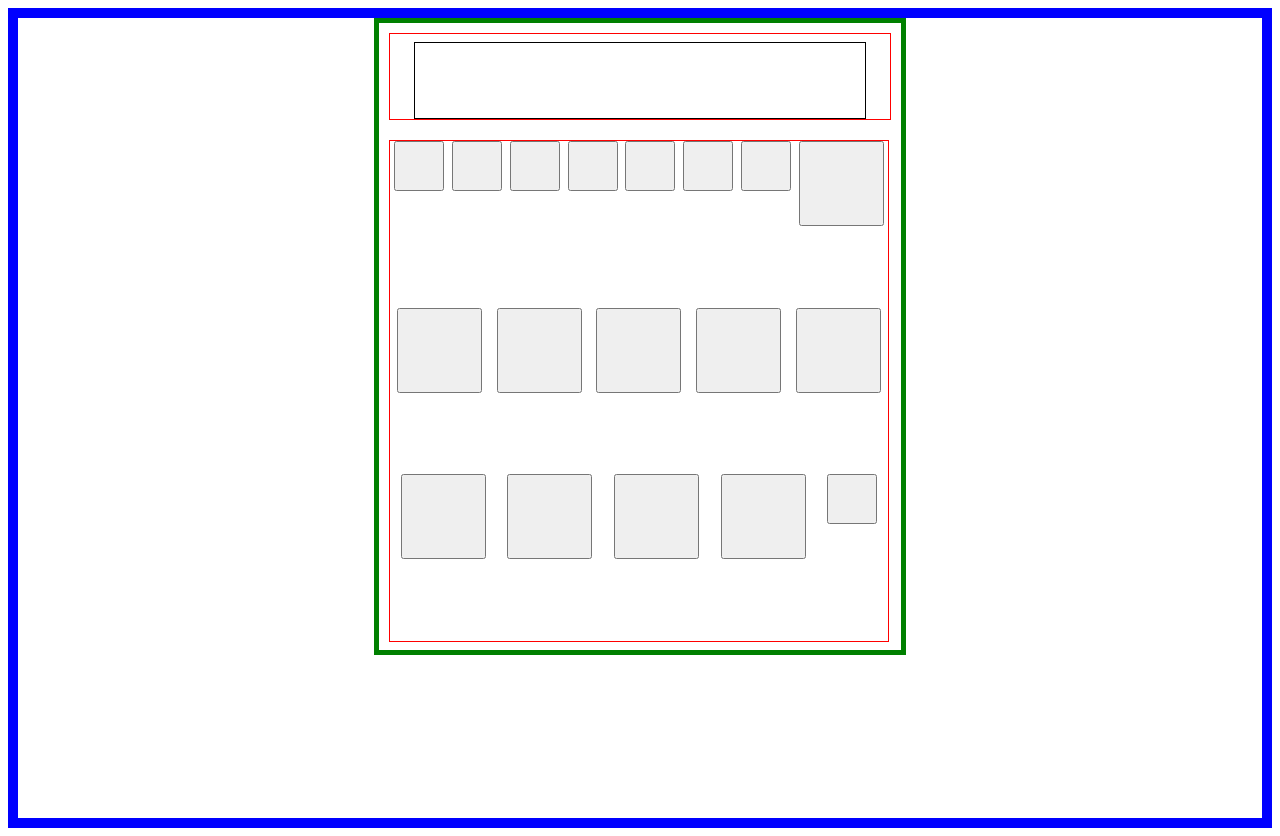
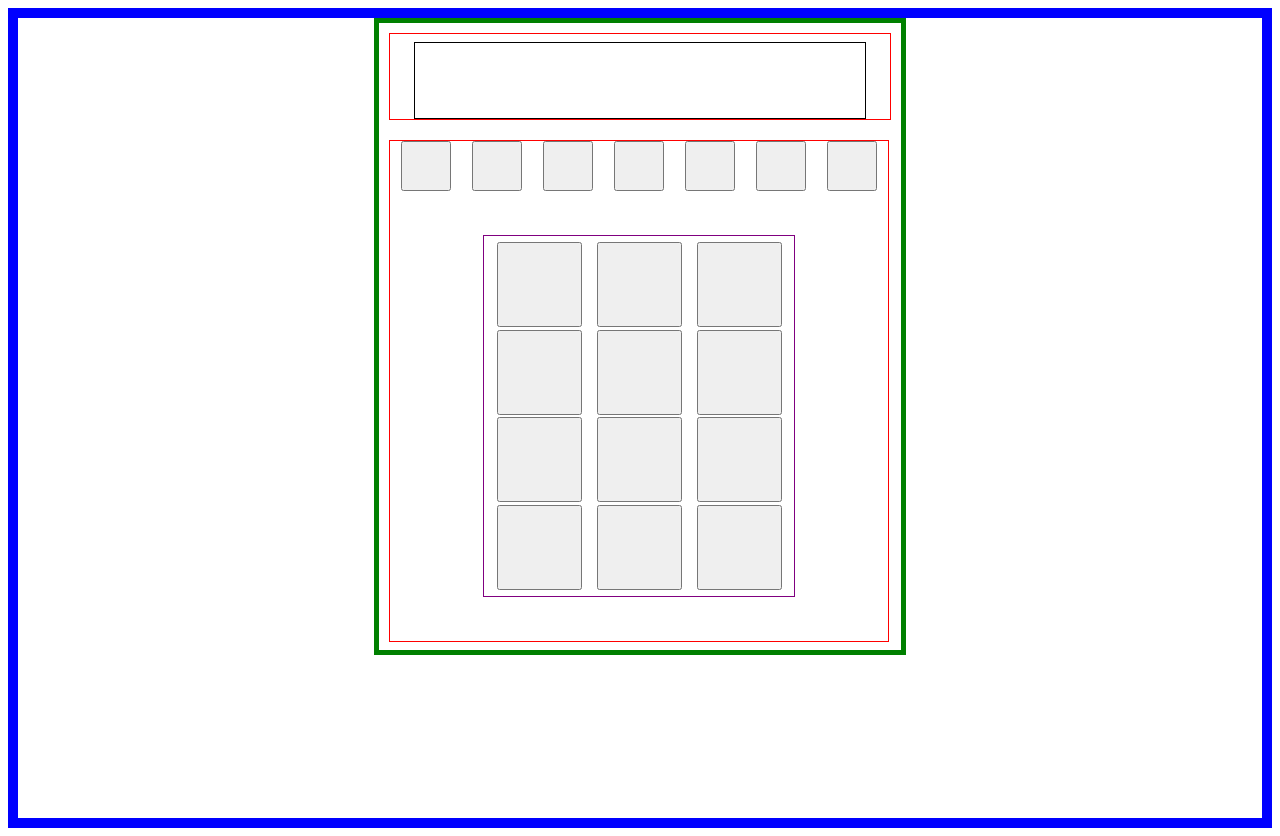
Before and after one commit to Rugwall01/TOP_Calculator, a plain HTML site: page index.html in a window 1280 px wide. Drawn offline with Linux system fonts and the light colour scheme.

Commit message:
creating number pad with buttons for all digits and for '.' and '='. Refining container structure and reformating layout. In progress.

```diff
--- a/index.html
+++ b/index.html
@@ -27,6 +27,7 @@
                                 <button class="equals"></button>
                                 <button class="point"></button>
                                 <button class="clear"></button>
+                                <div id="numberBtns">
                                     <button class="n 1"></button>
                                     <button class="n 2"></button>
                                     <button class="n 3"></button>
@@ -36,8 +37,10 @@
                                     <button class="n 7"></button>
                                     <button class="n 8"></button>
                                     <button class="n 9"></button>
+                                    <button id="point"></button>
                                     <button class="n 0"></button>
-                                <button></button>
+                                    <button id="equals"></button>
+                                </div>
                             </div>
                         </div>
                     </div>
--- a/styles.css
+++ b/styles.css
@@ -59,3 +59,27 @@ button {
     width: 85px;
     height: 85px;
 }
+
+#equals {
+    width: 85px;
+    height: 85px;
+}
+
+#point {
+    width: 85px;
+    height: 85px;
+}
+
+
+#numberBtns {
+    border: 1px solid purple;
+    display: flex;
+    flex-direction: column;
+    flex-wrap: wrap;
+    width: 300px;
+    height: 350px;
+    padding: 5px;
+    justify-content: space-around;
+    align-items: center;
+
+}
```
Lines whose indentation alone changed are shown as unchanged.
